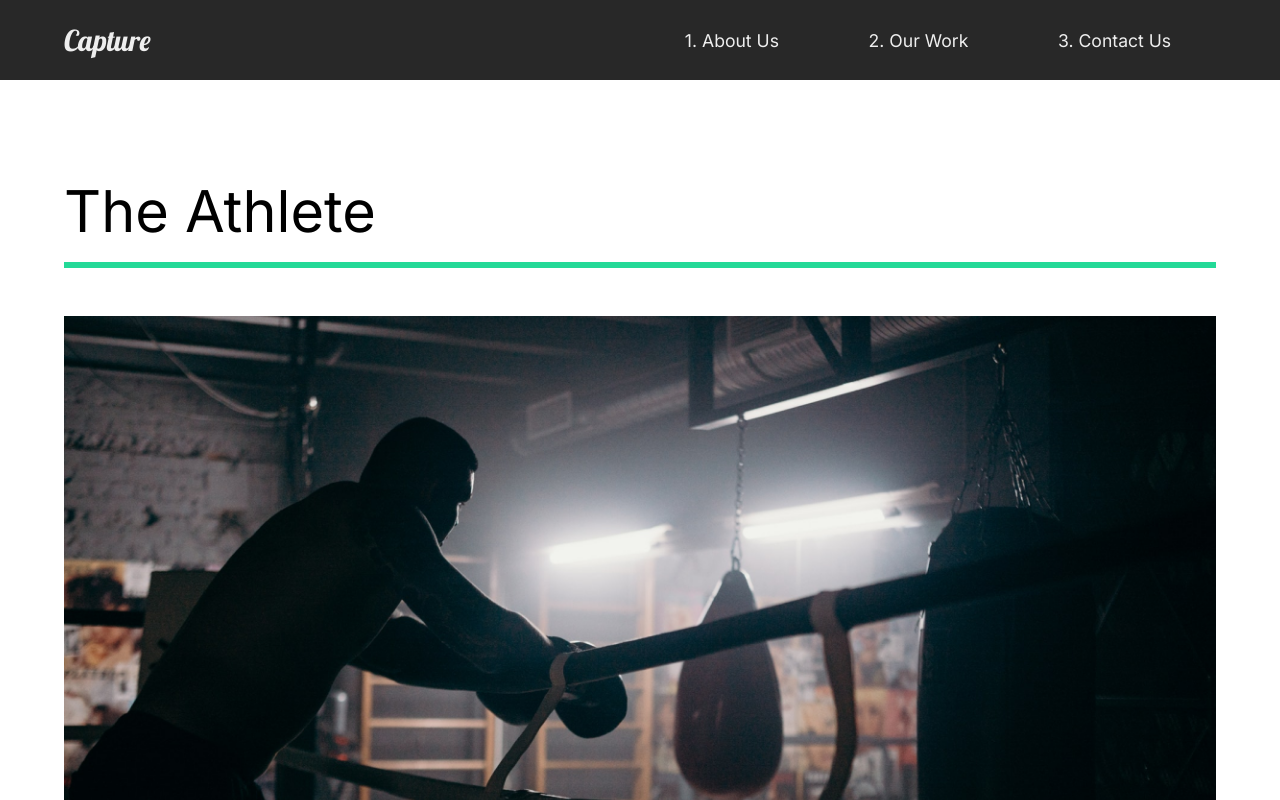
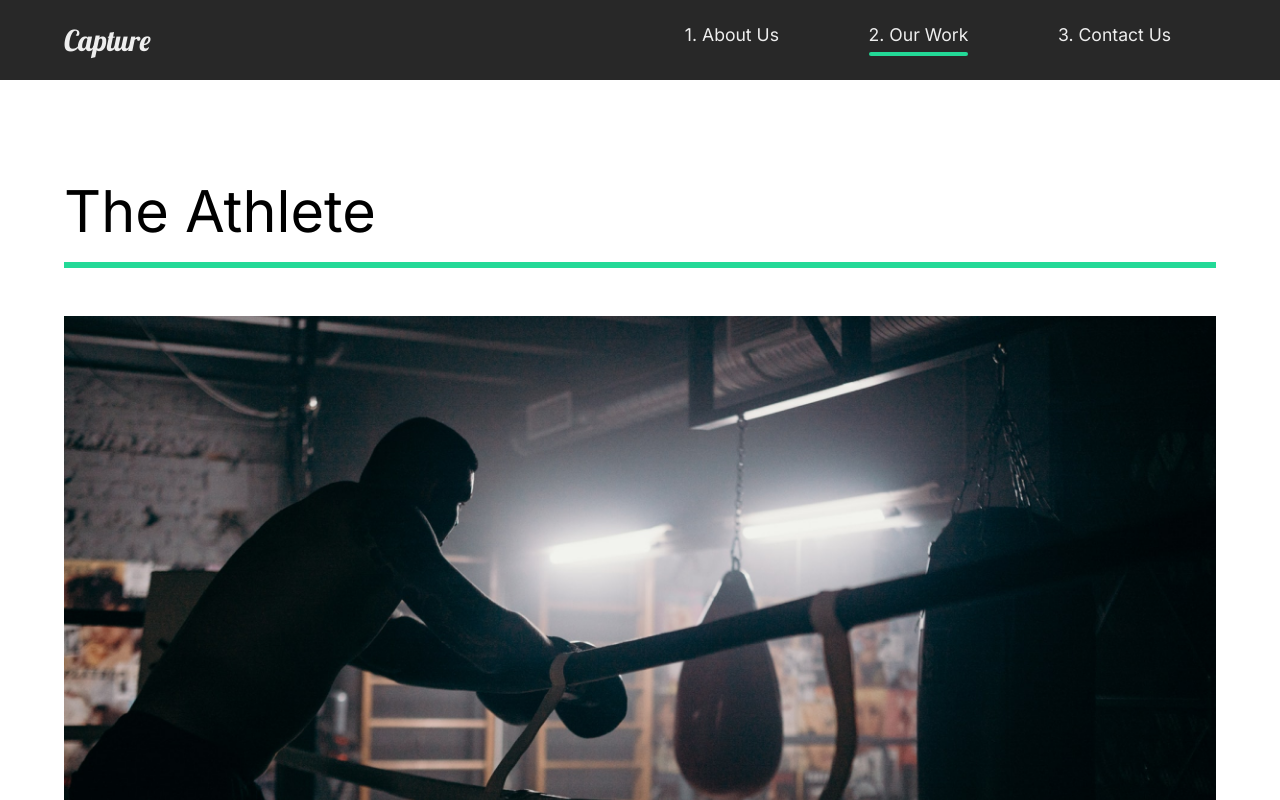
Before and after one commit to diyorend/react-capture-portfolio, a React (Create React App) app: page /work in a window 1280 px wide. Shown: the top 800 px of the page. Built offline with nearby package versions, Linux system fonts and the light colour scheme.

Commit message:
to the end- congratulations

```diff
--- a/src/components/GlobalStyle.js
+++ b/src/components/GlobalStyle.js
@@ -8,16 +8,29 @@ const GlobalStyle = createGlobalStyle`
     box-sizing: border-box;
     padding: 0;
   }
+  html{
+    @media (max-width: 1250px) {
+      font-size: 80%;
+    }
+    @media (max-width:700px){
+      font-size:60%;
+    }
+    transition: all 0.5s ease;
+    scroll-behavior: smooth;
+  }
   body{
     background: #1b1b1b;
     font-family: "Inter", sans-serif;
   }
   button{
+    @media (max-width: 900px){
+      border: 1px solid #23d997;
+    }
     font-size: 1.4rem;
     font-weight: bold;
     cursor: pointer;
     padding: 1rem 2.5rem;
-    border: 3px solid #23d997;
+    border: 2px solid #23d997;
     background: transparent;
     color:#fff;
     transition: all 0.5s ease;
--- a/src/components/Nav.js
+++ b/src/components/Nav.js
@@ -1,8 +1,10 @@
 import React from "react";
 import styled from "styled-components";
-import { Link } from "react-router-dom";
+import { Link, useLocation } from "react-router-dom";
+import { motion } from "framer-motion";
 
 const Nav = () => {
+  const { pathname } = useLocation();
   return (
     <StyledNav>
       <h1>
@@ -13,12 +15,27 @@ const Nav = () => {
       <ul>
         <li>
           <Link to="/">1. About Us</Link>
+          <Line
+            transition={{ duration: 1 }}
+            initial={{ width: "0%" }}
+            animate={{ width: pathname === "/" ? "100%" : "0%" }}
+          />
         </li>
         <li>
           <Link to="/work">2. Our Work</Link>
+          <Line
+            transition={{ duration: 1 }}
+            initial={{ width: "0%" }}
+            animate={{ width: pathname === "/work" ? "100%" : "0%" }}
+          />
         </li>
         <li>
           <Link to="/contact">3. Contact Us</Link>
+          <Line
+            transition={{ duration: 1 }}
+            initial={{ width: "0%" }}
+            animate={{ width: pathname === "/contact" ? "100%" : "0%" }}
+          />
         </li>
       </ul>
     </StyledNav>
@@ -26,34 +43,59 @@ const Nav = () => {
 };
 
 const StyledNav = styled.nav`
+  @media (max-width: 900px) {
+    flex-direction: column;
+    ul {
+      justify-content: space-between;
+      width: 100%;
+    }
+    h1 {
+      padding: 0.5rem;
+    }
+  }
   min-height: 10vh;
   display: flex;
   justify-content: space-between;
   align-items: center;
   padding: 1rem 5%;
   background: #282828;
+  position: sticky;
+  top: 0;
+  z-index: 10;
   #logo {
     font-size: 1.8rem;
     font-weight: lighter;
     font-family: "Lobster", cursive;
   }
   h1 {
-    flex: 1 1 40rem;
+    flex: 1;
   }
   a {
+    display: inline-block;
     text-decoration: none;
     color: #eee;
   }
   ul {
-    flex: 1 1 40rem;
+    flex: 1;
     display: flex;
     justify-content: space-around;
     align-items: center;
     list-style: none;
     li {
-      position: relative;
+      display: flex;
+      flex-direction: column;
+      align-items: flex-start;
+      justify-content: center;
     }
   }
 `;
 
+const Line = styled(motion.div)`
+  height: 0.25rem;
+  background: #23d997;
+  width: 0;
+  margin-top: 0.4rem;
+  border-radius: 1rem;
+`;
+
 export default Nav;
--- /dev/null
+++ b/src/components/ScrollTop.js
@@ -0,0 +1,15 @@
+import { useEffect } from "react";
+import { useLocation } from "react-router-dom";
+
+const ScrollTop = () => {
+  const { pathname } = useLocation();
+  useEffect(() => {
+    window.scroll({
+      top: 0,
+      left: 0,
+    });
+  }, [pathname]);
+  return null;
+};
+
+export default ScrollTop;
--- a/src/components/ServiceSection.js
+++ b/src/components/ServiceSection.js
@@ -71,10 +71,10 @@ const ServiceSection = () => {
 //style
 const Services = styled(About)`
   h2 {
-    padding-bottom: 3rem;
+    padding-bottom: 1.5rem;
   }
   p {
-    width: 70%;
+    width: 90%;
   }
 `;
 const Cards = styled.div`
--- a/src/components/useScroll.js
+++ b/src/components/useScroll.js
@@ -3,7 +3,7 @@ import { useAnimation } from "framer-motion";
 
 export const useScroll = () => {
   const controls = useAnimation();
-  const [el, view] = useInView({ threshold: 0.5 });
+  const [el, view] = useInView({ threshold: 0.3 });
 
   if (view) controls.start("show");
   else controls.start("hidden");
--- a/src/pages/AboutUs.js
+++ b/src/pages/AboutUs.js
@@ -6,6 +6,8 @@ import FaqSection from "../components/FaqSection";
 //Animation
 import { motion } from "framer-motion";
 import { pageAnimation } from "../animation";
+//scroll top
+import ScrollTop from "../components/ScrollTop";
 
 const AboutUs = () => {
   return (
@@ -18,6 +20,7 @@ const AboutUs = () => {
       <AboutSection />
       <ServiceSection />
       <FaqSection />
+      <ScrollTop />
     </motion.div>
   );
 };
--- a/src/pages/ContactUs.js
+++ b/src/pages/ContactUs.js
@@ -51,8 +51,8 @@ const Title = styled(motion.h2)`
 `;
 const Circle = styled.div`
   border-radius: 50%;
-  width: 3rem;
-  height: 3rem;
+  width: 2rem;
+  height: 2rem;
   background: #353535;
 `;
 const Social = styled(motion.div)`
@@ -60,7 +60,7 @@ const Social = styled(motion.div)`
   align-items: center;
   h2 {
     margin: 1rem;
-    font-size: 3rem;
+    font-size: 1.5rem;
   }
 `;
 
--- a/src/pages/MovieDetail.js
+++ b/src/pages/MovieDetail.js
@@ -49,6 +49,9 @@ const Details = styled(motion.div)`
 `;
 const Headline = styled.div`
   min-height: 90vh;
+  @media (max-width: 700px) {
+    min-height: 60vh;
+  }
 
   h2 {
     text-align: center;
@@ -64,13 +67,25 @@ const Headline = styled.div`
 
 const Awards = styled.div`
   display: flex;
+  @media (max-width: 700px) {
+    flex-direction: column;
+    min-height: 50vh;
+    padding: 1.5rem;
+  }
   min-height: 80vh;
   padding: 2rem 5%;
   align-items: center;
   justify-content: space-around;
 `;
 const AwardStyled = styled.div`
+  @media (max-width: 700px) {
+    padding: 1rem;
+    p {
+      padding: 1rem;
+    }
+  }
   padding: 2rem;
+
   .line {
     width: 100%;
     background: #23d997;
--- a/src/pages/OurWork.js
+++ b/src/pages/OurWork.js
@@ -16,7 +16,8 @@ import {
 
 // animation to scroll
 import { useScroll } from "../components/useScroll";
-
+//scroll top
+import ScrollTop from "../components/ScrollTop";
 //image
 import athlete from "../img/athlete-small.png";
 import goodtimes from "../img/goodtimes-small.png";
@@ -77,6 +78,7 @@ const OurWork = () => {
           <img className="good-times" src={goodtimes} alt="goodtimes" />
         </Link>
       </Movie>
+      <ScrollTop />
     </Work>
   );
 };
@@ -87,6 +89,9 @@ const Work = styled(motion.div)`
   padding: 5rem 5%;
 `;
 const Movie = styled(motion.div)`
+  @media (max-width: 900px) {
+    padding-bottom: 2rem;
+  }
   padding-bottom: 5rem;
   h2 {
     padding: 1rem 0;
--- a/src/styles.js
+++ b/src/styles.js
@@ -2,6 +2,11 @@ import styled from "styled-components";
 import { motion } from "framer-motion";
 
 export const About = styled(motion.div)`
+  @media (max-width: 900px) {
+    flex-direction: column;
+    text-align: center;
+    padding: 2rem 5%;
+  }
   min-height: 90vh;
   display: flex;
   align-items: center;
@@ -10,6 +15,9 @@ export const About = styled(motion.div)`
   color: white;
 `;
 export const Desc = styled.div`
+  @media (max-width: 900px) {
+    padding: 2rem 0;
+  }
   flex: 1;
   padding-right: 3rem;
   z-index: 2;
@@ -18,6 +26,9 @@ export const Desc = styled.div`
   }
 `;
 export const Image = styled.div`
+  @media (max-width: 900px) {
+    width: 100%;
+  }
   flex: 1;
   overflow: hidden;
   z-index: 2;
```
Also changed, not shown: src/components/AboutSection.js (+6 -1 lines).
